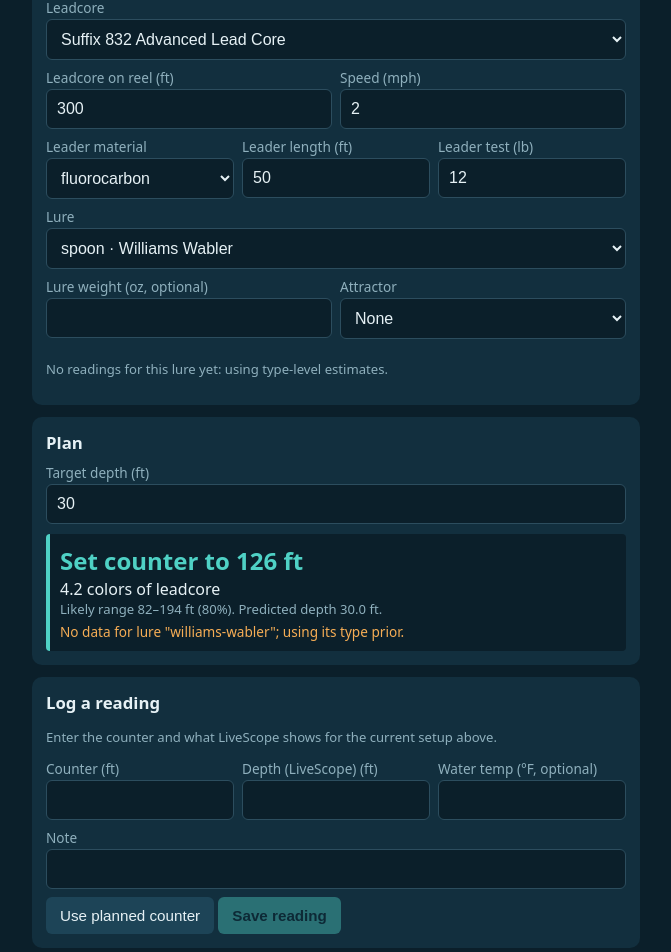
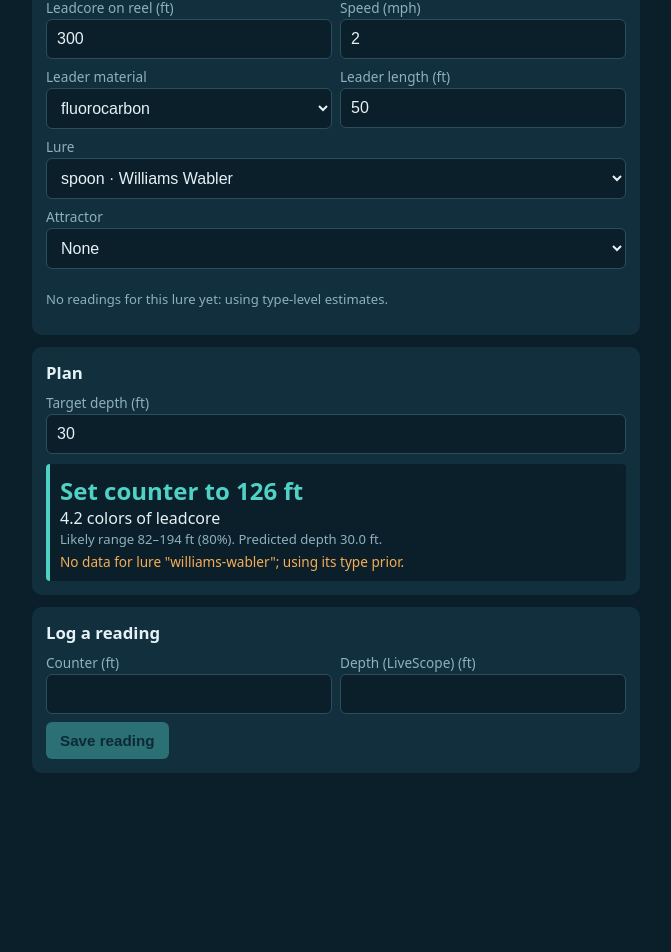
Before and after one commit to olsonchrisj/Leadcore-App, a React (Vite) app: page / in a window 1280 px wide. Shown: the part 154-1106 px from the top of the page, without its empty margins (304-975 px from the left). After the commit the page ends 1003 px from the top, so only its background shows below. Built offline with nearby package versions, Linux system fonts and the light colour scheme.

Commit message:
Remove water temp and other low-value inputs
Co-Authored-By: Claude Sonnet 5.5 <noreply@anthropic.com>
Claude-Session: https://claude.ai/code/session_011A3VvjrKDGAgNJzvBBmox1

```diff
--- a/src/App.tsx
+++ b/src/App.tsx
@@ -18,9 +18,7 @@ interface RigForm {
   speedMph: number;
   leaderMaterial: LeaderMaterial;
   leaderFt: number;
-  leaderTestLb: number;
   lureId: string;
-  lureWeightOz: number | null;
   attractorId: string;
 }
 
@@ -35,19 +33,13 @@ const DEFAULT_RIG: RigForm = {
   speedMph: 2,
   leaderMaterial: "fluorocarbon",
   leaderFt: 50,
-  leaderTestLb: 12,
   lureId: LURES[0]!.id,
-  lureWeightOz: null,
   attractorId: "",
 };
 
 const LURE_TYPES: LureType[] = ["spoon", "crankbait", "stickbait", "diver", "plug", "spinner", "softbait"];
 const ATTR_TYPES: AttractorType[] = ["flasher", "dodger", "fly", "other"];
 const MATERIALS: LeaderMaterial[] = ["fluorocarbon", "monofilament", "braid", "wire", "other"];
-const LINES = [
-  { id: "suffix-832", label: "Suffix 832 Advanced Lead Core" },
-  { id: "generic-leadcore", label: "Other leadcore (generic prior)" },
-];
 
 const fmt = (n: number, d = 1) => (Number.isFinite(n) ? n.toFixed(d) : "–");
 
@@ -99,8 +91,6 @@ export function App() {
   const [target, setTarget] = useState<number | null>(30);
   const [counter, setCounter] = useState<number | null>(null);
   const [depth, setDepth] = useState<number | null>(null);
-  const [temp, setTemp] = useState<number | null>(null);
-  const [note, setNote] = useState("");
 
   const lures = useMemo(() => [...LURES, ...customLures], [customLures]);
   const atts = useMemo(() => [...ATTRACTORS, ...customAtts], [customAtts]);
@@ -109,12 +99,12 @@ export function App() {
   const set = <K extends keyof RigForm>(k: K, v: RigForm[K]) => setRig({ ...rig, [k]: v });
 
   const config: RigConfig = {
-    lineId: rig.lineId,
+    lineId: "suffix-832",
     leadcoreLengthFt: rig.leadcoreFt,
     speedMph: rig.speedMph,
-    lure: { id: lure.id, type: lure.type, weightOz: rig.lureWeightOz ?? lure.weightOz },
+    lure: { id: lure.id, type: lure.type, weightOz: lure.weightOz },
     attractor: att ? { id: att.id, type: att.type } : undefined,
-    leader: { material: rig.leaderMaterial, lengthFt: rig.leaderFt, testLb: rig.leaderTestLb || undefined },
+    leader: { material: rig.leaderMaterial, lengthFt: rig.leaderFt },
   };
 
   const model = useMemo(() => fitModel(readings, { estimateNoise: readings.length >= 6 }), [readings]);
@@ -131,12 +121,9 @@ export function App() {
       takenAt: new Date().toISOString(),
       counterFt: counter,
       depthFt: depth,
-      waterTempF: temp ?? undefined,
-      note: note || undefined,
     };
     setReadings([r, ...readings]);
     setDepth(null);
-    setNote("");
   };
 
   const exportAll = () =>
@@ -160,15 +147,6 @@ export function App() {
     }
   };
 
-  const exportCsv = () => {
-    const head = "takenAt,lure,attractor,speedMph,counterFt,depthFt,leaderMaterial,leaderFt,leaderTestLb,waterTempF,note";
-    const rows = readings.map((r) =>
-      [r.takenAt, r.lure.id, r.attractor?.id ?? "", r.speedMph, r.counterFt, r.depthFt, r.leader.material,
-        r.leader.lengthFt, r.leader.testLb ?? "", r.waterTempF ?? "", JSON.stringify(r.note ?? "")].join(","),
-    );
-    download("leadcore-readings.csv", [head, ...rows].join("\n"), "text/csv");
-  };
-
   return (
     <main>
       <h1>Leadcore Calculator</h1>
@@ -184,12 +162,6 @@ export function App() {
         <>
           <section>
             <h2>Rig</h2>
-            <label className="field">
-              <span>Leadcore</span>
-              <select value={rig.lineId} onChange={(e) => set("lineId", e.target.value)}>
-                {LINES.map((l) => <option key={l.id} value={l.id}>{l.label}</option>)}
-              </select>
-            </label>
             <div className="grid">
               <NumInput label="Leadcore on reel" suffix="ft" value={rig.leadcoreFt} onChange={(v) => set("leadcoreFt", v ?? 0)} />
               <NumInput label="Speed" suffix="mph" step={0.1} value={rig.speedMph} onChange={(v) => set("speedMph", v ?? 0)} />
@@ -202,7 +174,6 @@ export function App() {
                 </select>
               </label>
               <NumInput label="Leader length" suffix="ft" value={rig.leaderFt} onChange={(v) => set("leaderFt", v ?? 0)} />
-              <NumInput label="Leader test" suffix="lb" value={rig.leaderTestLb} onChange={(v) => set("leaderTestLb", v ?? 0)} />
             </div>
             <label className="field">
               <span>Lure</span>
@@ -213,7 +184,6 @@ export function App() {
               </select>
             </label>
             <div className="grid">
-              <NumInput label="Lure weight" suffix="oz, optional" optional step={0.05} value={rig.lureWeightOz} onChange={(v) => set("lureWeightOz", v)} />
               <label className="field">
                 <span>Attractor</span>
                 <select value={rig.attractorId} onChange={(e) => set("attractorId", e.target.value)}>
@@ -250,18 +220,11 @@ export function App() {
 
           <section>
             <h2>Log a reading</h2>
-            <p className="hint">Enter the counter and what LiveScope shows for the current setup above.</p>
             <div className="grid">
               <NumInput label="Counter" suffix="ft" value={counter} optional onChange={setCounter} />
               <NumInput label="Depth (LiveScope)" suffix="ft" value={depth} optional onChange={setDepth} />
-              <NumInput label="Water temp" suffix="°F, optional" value={temp} optional onChange={setTemp} />
             </div>
-            <label className="field">
-              <span>Note</span>
-              <input value={note} onChange={(e) => setNote(e.target.value)} />
-            </label>
             {forward && <div className="hint">Model expected {fmt(forward.depthFt)} ft ({fmt(forward.lowFt)}–{fmt(forward.highFt)}).</div>}
-            {plan && <button onClick={() => setCounter(Math.round(plan.counterFt))}>Use planned counter</button>}{" "}
             <button className="primary" disabled={!counter || !depth || !valid} onClick={saveReading}>Save reading</button>
           </section>
         </>
@@ -270,13 +233,8 @@ export function App() {
       {tab === "readings" && (
         <section>
           <h2>Readings</h2>
-          <p className="hint">
-            {model.nObservations} used in the fit · noise σ ≈ {fmt(model.sigma * 100, 0)}%
-            {model.pinned.length > 0 && ` · physical limits applied to ${model.pinned.length} term(s)`}
-          </p>
           <div className="row">
             <button onClick={exportAll}>Export JSON</button>
-            <button onClick={exportCsv} disabled={!readings.length}>Export CSV</button>
             <label className="button">Import JSON<input type="file" accept="application/json" hidden onChange={(e) => e.target.files?.[0] && importAll(e.target.files[0])} /></label>
           </div>
           <table>
@@ -284,7 +242,7 @@ export function App() {
             <tbody>
               {readings.map((r) => (
                 <tr key={r.id}>
-                  <td>{r.lure.id}{r.attractor ? ` + ${r.attractor.id}` : ""}<div className="hint">{r.takenAt.slice(0, 10)} · {r.leader.material} {r.leader.lengthFt} ft{r.note ? ` · ${r.note}` : ""}</div></td>
+                  <td>{r.lure.id}{r.attractor ? ` + ${r.attractor.id}` : ""}<div className="hint">{r.takenAt.slice(0, 10)} · {r.leader.material} {r.leader.lengthFt} ft</div></td>
                   <td>{r.speedMph}</td><td>{fmt(r.counterFt, 0)}</td><td>{fmt(r.depthFt)}</td>
                   <td><button onClick={() => setReadings(readings.filter((x) => x.id !== r.id))}>✕</button></td>
                 </tr>
@@ -323,7 +281,6 @@ function Lures(props: {
   return (
     <section>
       <h2>Lures</h2>
-      <p className="hint">Names and types only, compiled from memory: no weights or dive specs. Per-lure behaviour comes from your readings.</p>
       <label className="field"><span>Search</span><input value={q} onChange={(e) => setQ(e.target.value)} /></label>
       <h3>Add custom</h3>
       <div className="grid">
--- a/src/engine/types.ts
+++ b/src/engine/types.ts
@@ -58,9 +58,6 @@ export interface Observation extends RigConfig {
   depthFt: number;
   /** Relative reliability, default 1 (higher = trusted more). */
   quality?: number;
-  /** Not modelled; kept for later analysis. */
-  waterTempF?: number;
-  note?: string;
   /** ISO timestamp. */
   takenAt?: string;
 }
```
Also changed, not shown: 1 other file (tests, documents, lock files or other folders).
